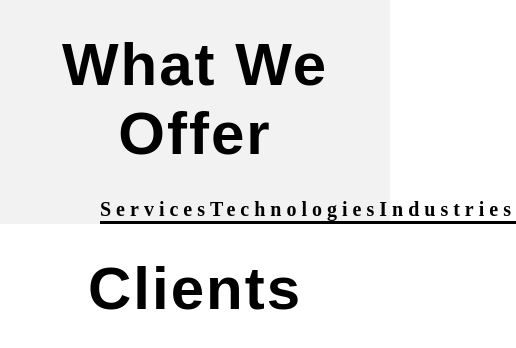
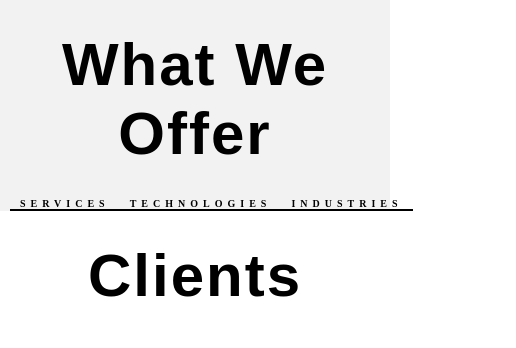
Before and after one commit to chingu-voyages/v8-toucans-team-01, a React (Create React App) app: page / in a window 390 px wide. Shown: the top 348 px of the page, 516 px wide, since content can reach past the window. Built offline with nearby package versions, Linux system fonts and the light colour scheme; a web font is replaced by a local one.

Commit message:
Made service section title component responsive

```diff
--- a/src/components/section_3_services/titleContainer/title.module.css
+++ b/src/components/section_3_services/titleContainer/title.module.css
@@ -4,3 +4,13 @@
   grid-template-columns: 1fr 1fr 1fr;
   grid-template-rows: 1fr;
 }
+@media (max-width: 780px) {
+  .container {
+    padding: 0 50px;
+  }
+}
+@media (max-width: 600px) {
+  .container {
+    padding: 0 10px;
+  }
+}
--- a/src/components/section_3_services/titleContainer/title/title.module.css
+++ b/src/components/section_3_services/titleContainer/title/title.module.css
@@ -6,12 +6,24 @@
   letter-spacing: 5px;
   justify-self: center;
   cursor: pointer;
+  text-transform: uppercase;
+  padding: 0 10px;
 }
 .bar {
   background-color: black;
   height: 3px;
   width: 100%;
 }
-.titleone {
-  color: blue;
+@media (max-width: 780px) {
+  .title {
+    font-size: 15px;
+  }
 }
+@media (max-width: 600px) {
+  .title {
+    font-size: 10px;
+  }
+  .bar {
+    height: 2px;
+  }
+}
```
